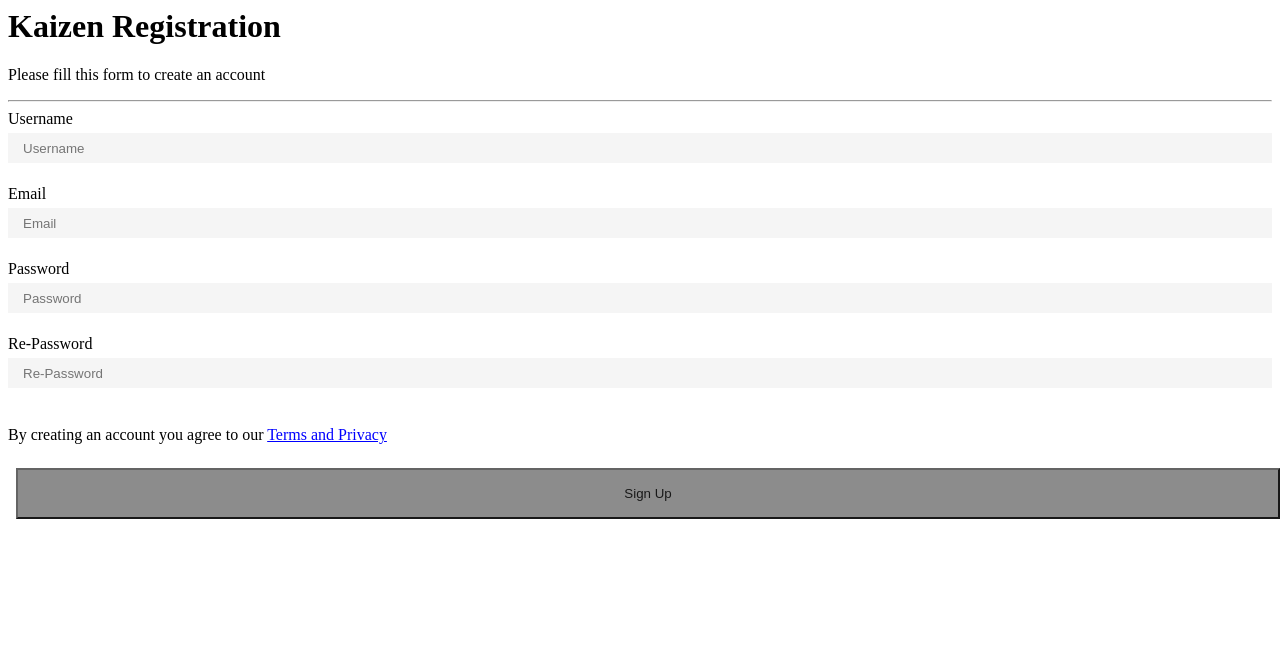
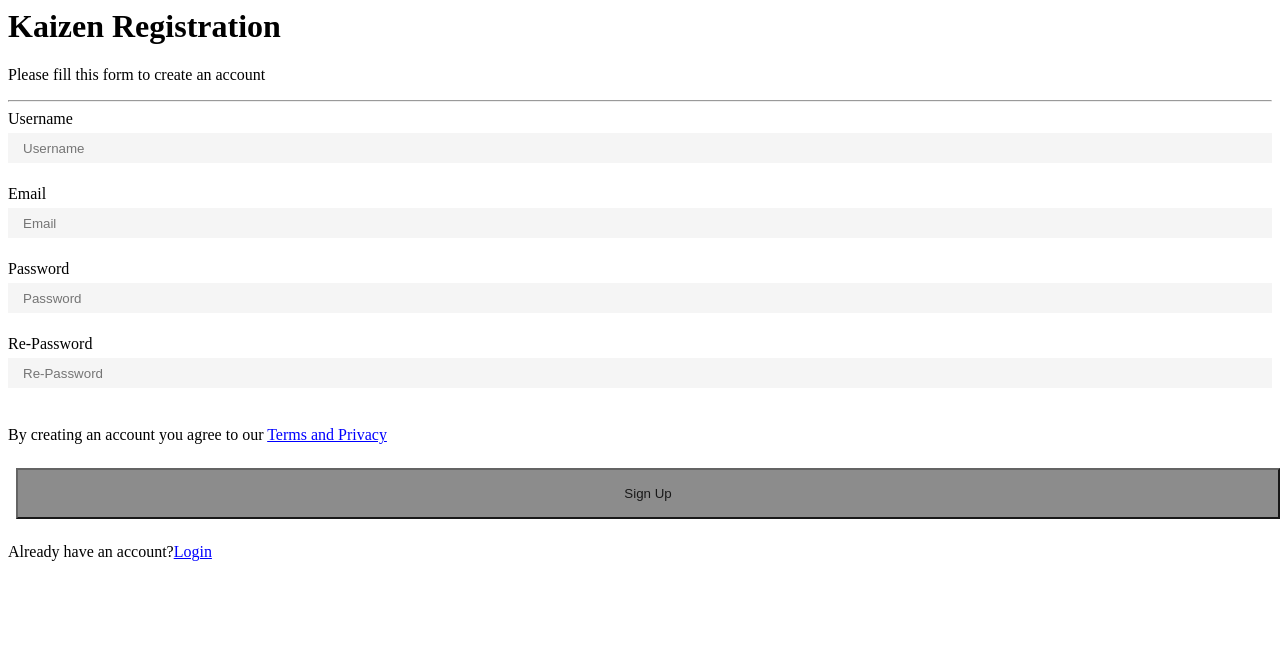
Before and after one commit to VincentPolAgapito83/Kaizen-Project-Software, a Python web app: template Kaizen/Kaizen/Templates/sign-up.html in a window 1280 px wide. Shown: the top 653 px of the page. Run offline with Jinja, Linux system fonts and the light colour scheme; the template is opened without the code that fills it, so the values that code supplies are empty.

Commit message:
Update sign-up.html

```diff
--- a/Kaizen/Kaizen/Templates/sign-up.html
+++ b/Kaizen/Kaizen/Templates/sign-up.html
@@ -90,6 +90,7 @@
             <input type="password" placeholder="Re-Password">
             <p> By creating an account you agree to our <a href="#">Terms and Privacy</a></p>
             <button class="registerbtn">Sign Up</button>
+            <p> Already have an account?<a href="login.html">Login</a></p>
         </form>
         </div>
     </body>
```
